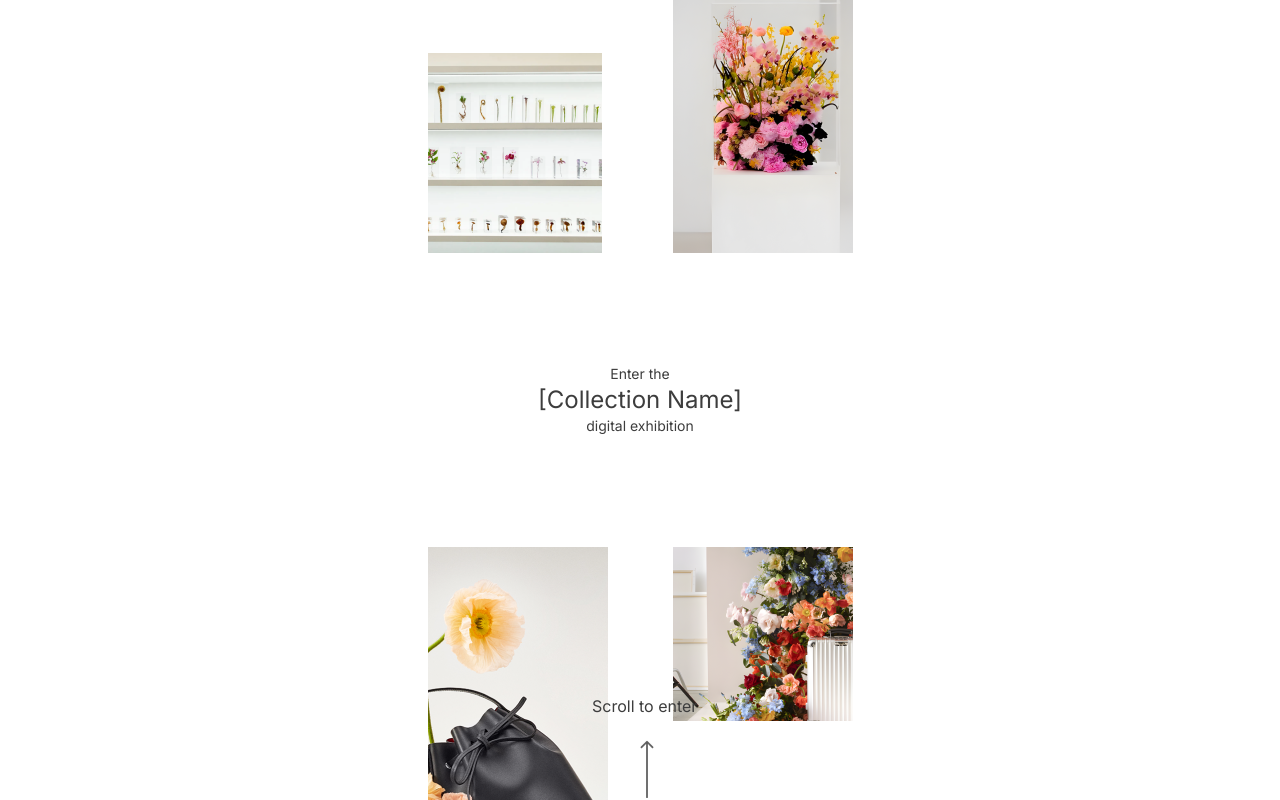
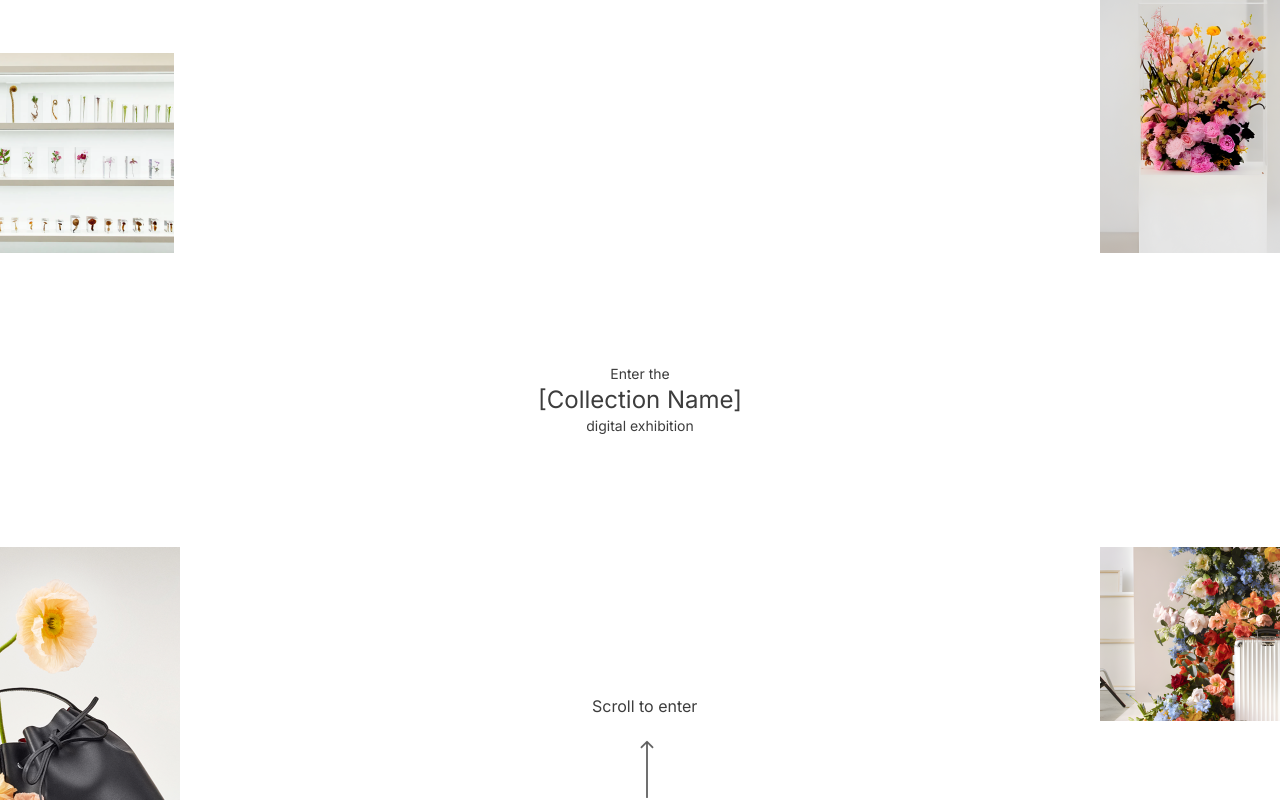
Before and after one commit to melvnl/gifte, a Next.js app: page / in a window 1280 px wide. Built offline with nearby package versions, Linux system fonts and the light colour scheme.

Commit message:
update: force fix screen height

```diff
--- a/app/globals.css
+++ b/app/globals.css
@@ -5,10 +5,11 @@
 
 html {
   height: 100vh;
+  overflow: hidden;
 }
 
 #body {
-  overflow-y: scroll;
+  overflow-y: hidden;
   scrollbar-width: none;
   /* Firefox */
   -ms-overflow-style: none;
--- a/app/layout.js
+++ b/app/layout.js
@@ -5,7 +5,7 @@ import { Inter } from 'next/font/google'
 const inter = Inter({ subsets: ['latin'] })
 
 export const metadata = {
-  title: 'Create Next App',
+  title: 'Gifte',
   description: 'Generated by create next app',
 }
 
@@ -14,9 +14,7 @@ export default function RootLayout({ children }) {
     <html lang="en">
       <GlobalStateProvider>
         <body className={inter.className}>
-          <div id='body' className=" w-full max-w-[425px] h-screen overflow-hidden mx-auto ">
-            {children}
-          </div>
+          {children}
         </body>
       </GlobalStateProvider>
     </html>
--- a/app/page.js
+++ b/app/page.js
@@ -25,6 +25,7 @@ import { useGlobalState } from '@/context/GlobalStateProvider';
 import Screen18 from '@/src/components/screen18';
 import Screen16 from '@/src/components/screen16';
 import Screen12 from '@/src/components/screen12';
+import classNames from 'classnames';
 
 const specialScreen = {
   21: {
@@ -81,8 +82,8 @@ export default function Home() {
             setTimeout(() => {
               if (visible === 25) {
                 setVisible(0);
-              } else if (visible === 1 && state.hasPassedDoor) {
-                setVisible((prevVisible) => prevVisible + 5);
+              } else if (visible === 1) {
+                setVisible((prevVisible) => prevVisible + 6);
               } else if (visible !== 1) {
                 setVisible((prevVisible) => prevVisible + 1);
               }
@@ -114,21 +115,18 @@ export default function Home() {
     };
   }, [isDelaying, setState, state.hasPassedDoor, visible]);
 
-
-
-  console.log(' visible', state.hasPassedDoor);
   return (
     <div ref={ref}>
       <AnimatePresence mode='wait'>
         {visible === 0 && <Homepage />}
-        {visible === 1 && <Homepage2 />}
-        {visible === 6 && <Screen6 />}
+        {/* {visible === 1 && <Homepage2 />} */}
+        {visible === 1 && <Screen6 />}
         {visible === 7 && <Screen7 />}
         {visible === 8 && <Screen8 />}
         {visible === 9 && <Screen9 />}
         {visible === 10 && <Screen10 />}
         {visible === 11 && <Screen11 />}
-        {visible === 12 && <Screen12 />}
+        {/* {visible === 12 && <Screen12 />} */}
         {visible === 13 && <Screen13 />}
         {visible === 15 && <Screen15 />}
         {visible === 16 && <Screen16 />}
--- a/src/components/header/index.jsx
+++ b/src/components/header/index.jsx
@@ -3,7 +3,7 @@ import React from 'react'
 export default function Header({ title = "[Collection Name]", subtitle = "An experience by Gifte & Circles" }) {
   return (
     <div>
-      <h1 className=' text-xs font-medium'>{title}</h1>
+      <h1 className=' text-xs font-medium' > {title}</h1>
       <p className=' text-[10px] text-[#6D6D6D] font-medium'>{title}</p>
     </div>
   )
--- a/src/components/screen12/index.jsx
+++ b/src/components/screen12/index.jsx
@@ -27,7 +27,7 @@ export default function Screen12() {
   });
 
   return (
-    <div className=' py-3'>
+    <div className='py-3'>
       <div className=" px-5">
         <Header />
       </div>
```
